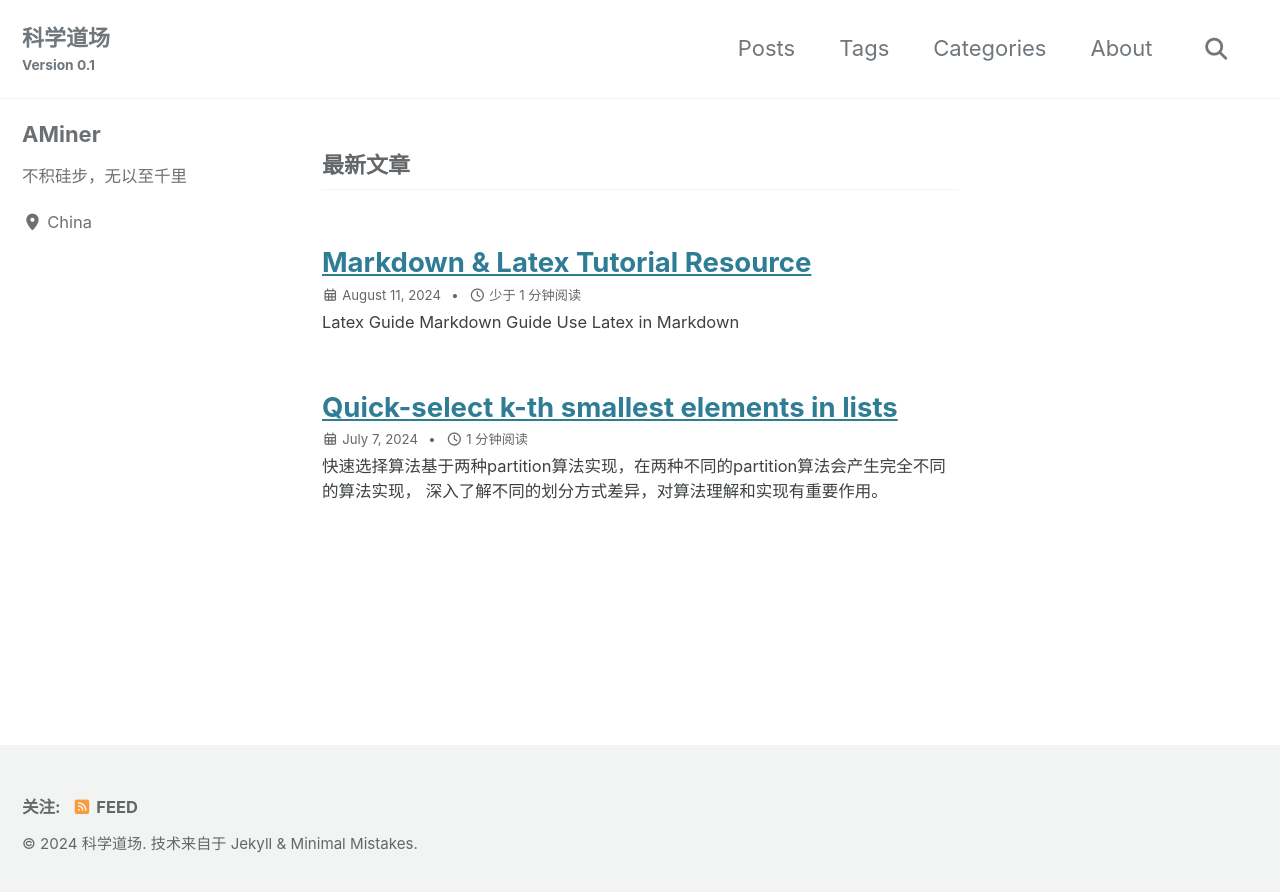
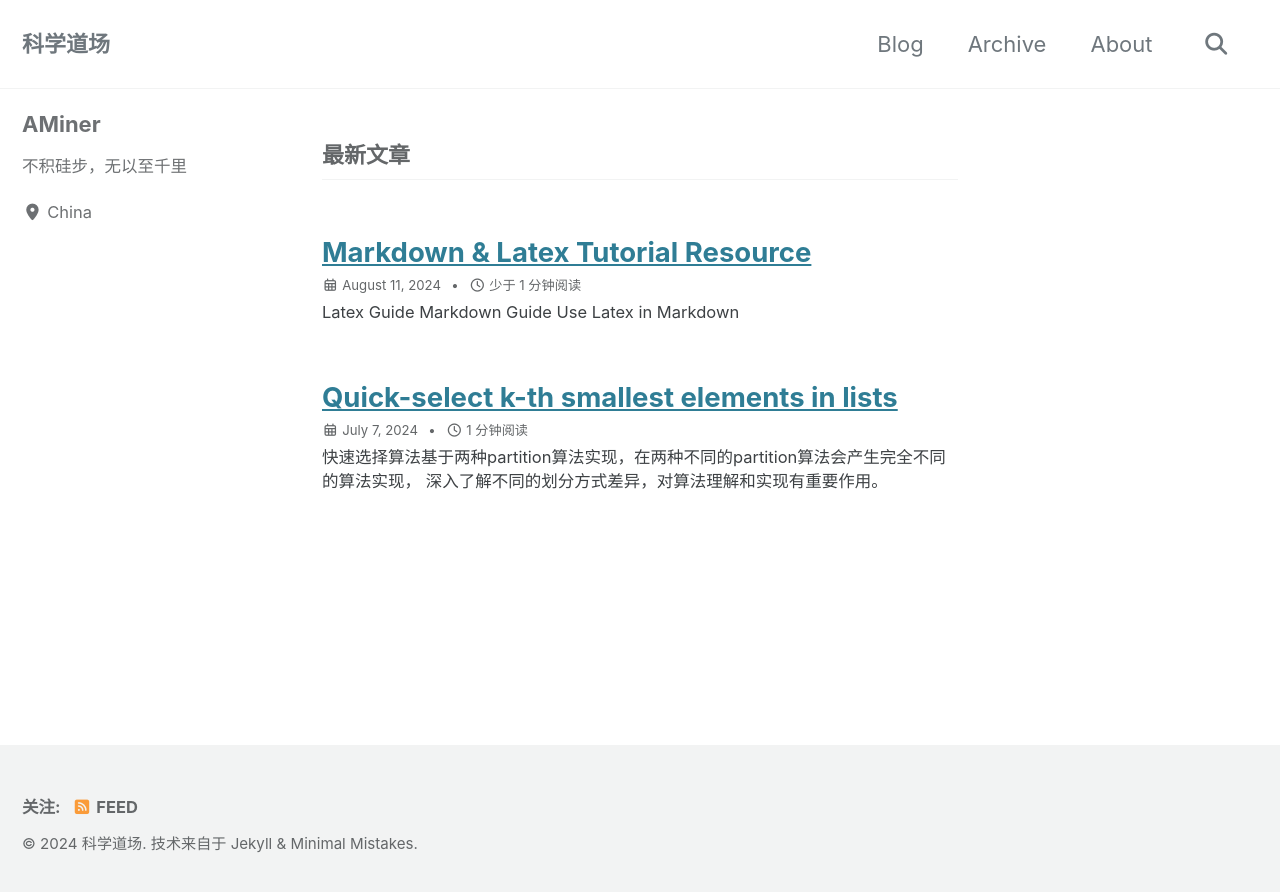
Before and after one commit to science-dojo/science-dojo.github.io, a Jekyll site: the page built from index.html, in a window 1280 px wide. Shown: the top 892 px of the page. Built offline with Jekyll 4.4.1, drawn with Linux system fonts in a browser that asks for light colours; cached includes are drawn as plain includes; the list of posts is cut into pages by our own code.

Commit message:
cancel category navigator; cancle subtitle

```diff
--- a/_config.yml
+++ b/_config.yml
@@ -19,7 +19,7 @@ locale: "zh-CN"
 rtl: # true, false (default) # turns direction of the page into right to left for RTL languages
 title: "科学道场"
 title_separator: "-"
-subtitle: "Version 0.1" # site tagline that appears below site title in masthead
+subtitle: "" # site tagline that appears below site title in masthead
 name: "AMiner"
 description: "不积硅步，无以至千里"
 url: "https://shifengren.github.io" # the base hostname & protocol for your site e.g. "https://mmistakes.github.io"
--- a/_data/navigation.yml
+++ b/_data/navigation.yml
@@ -1,11 +1,11 @@
 # main links
 main:
-  - title: "Posts"
+  - title: "Blog"
     url: /year-archive/
-  - title: "Tags"
+  - title: "Archive"
     url: /tags/
-  - title: "Categories"
-    url: /categories/
+  # - title: "Categories"
+  #   url: /categories/
   - title: "About"
     url: /about/
   # - title: "Collections"
```
